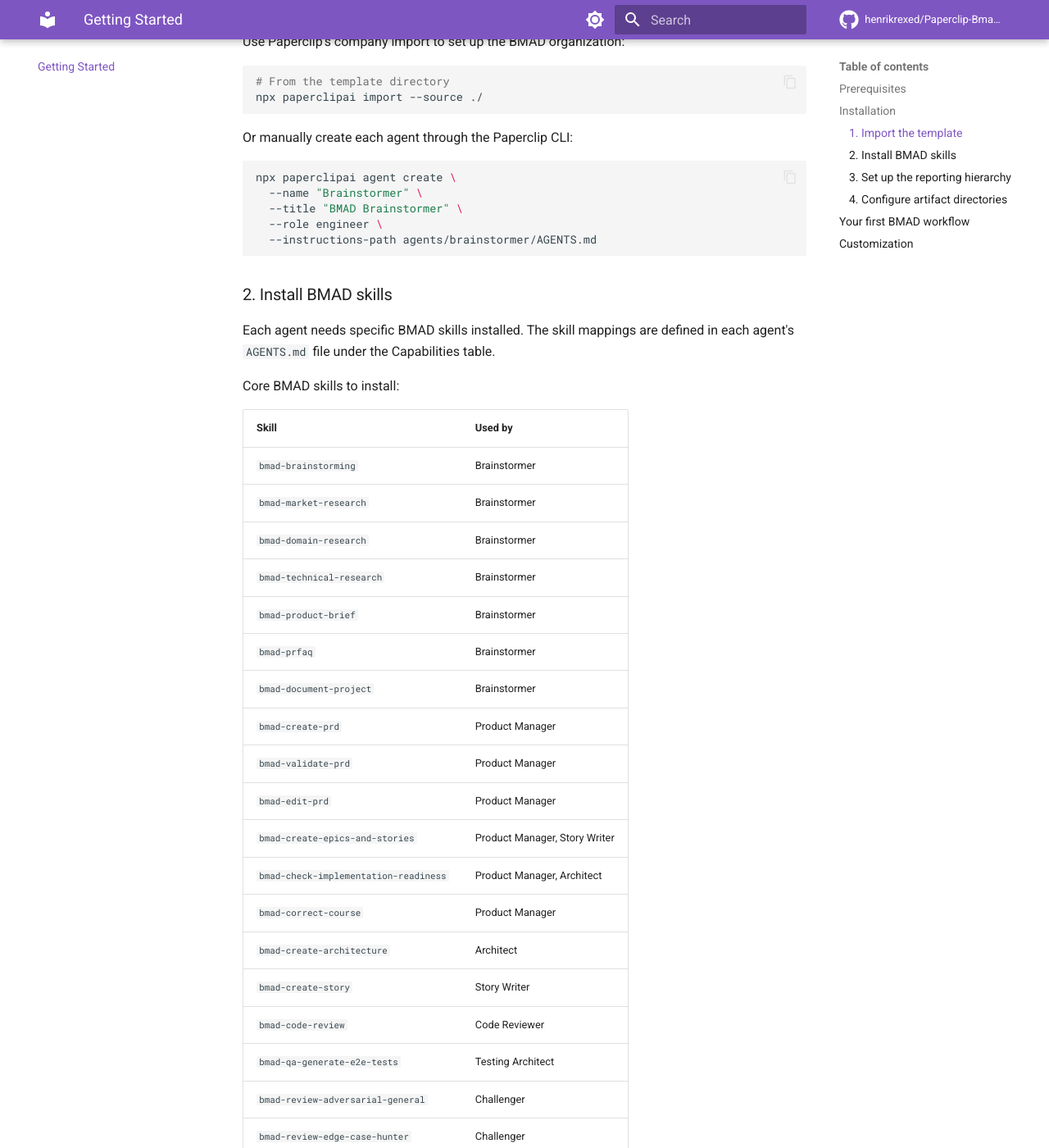
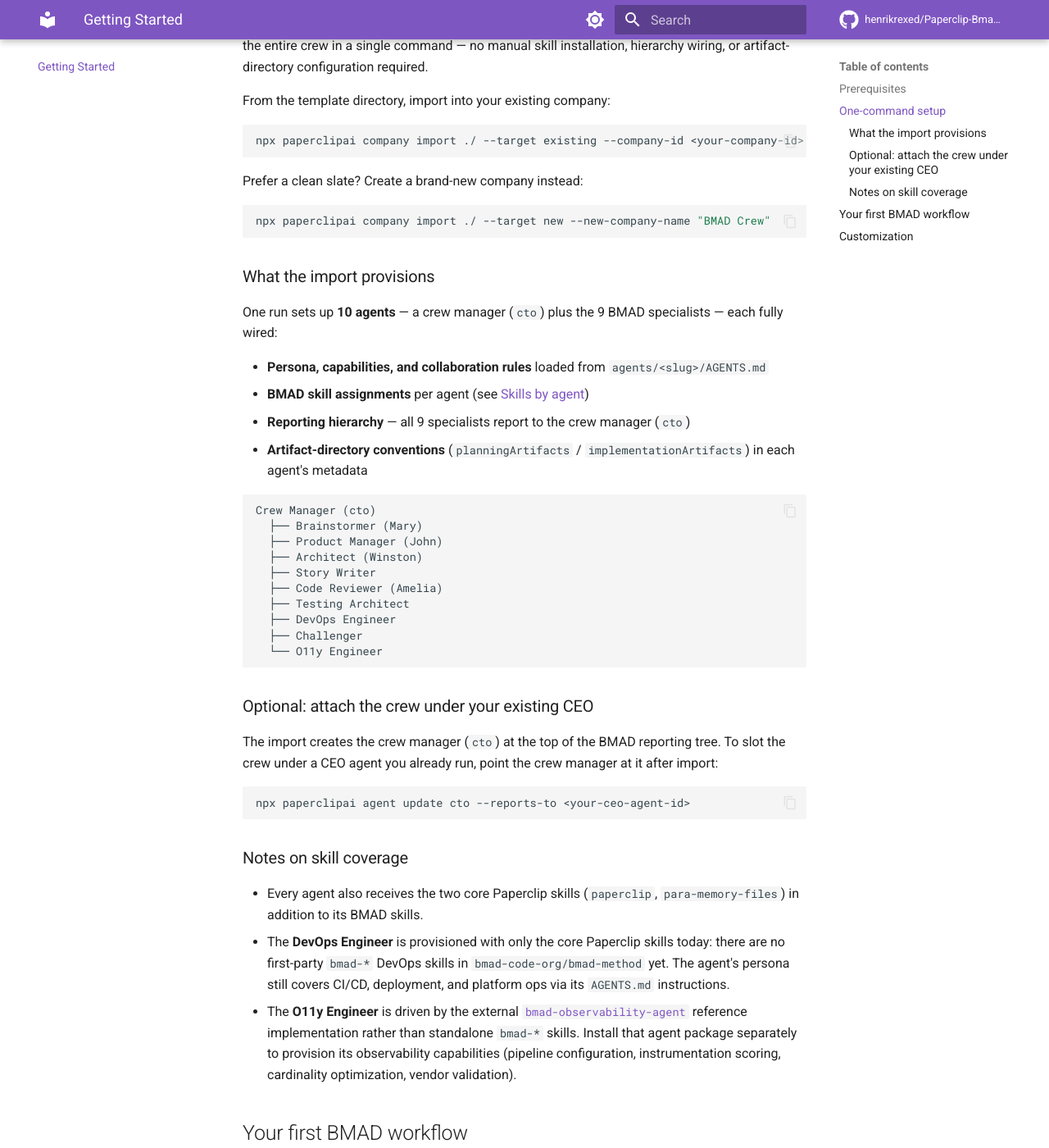
Before and after one commit to henrikrexed/Paperclip-Bmad-Crew, an MkDocs documentation site: the page built from docs/getting-started.md, in a window 1280 px wide and 1400 px high, scrolled down 536 px. Shown: the whole window at 82% size. Built offline with MkDocs 1.6.1 and Material for MkDocs 9.7.7, drawn with Linux system fonts in a browser that asks for light colours; comment, search, counter and statistics services are not loaded; some of the changed text lies outside the part shown.

Commit message:
docs: collapse onboarding into one-command turnkey setup
Rewrite getting-started Steps 2-4 (install skills, set hierarchy,
configure artifact dirs) into the single `company import` command
delivered by the .paperclip.yaml manifest. Correct the Skills-by-Agent
table: the bmad-* DevOps skills do not exist in bmad-code-org/bmad-method,
so DevOps + O11y are documented as core-Paperclip-skills only. Align the
README Quick Start with the same command.

Co-Authored-By: Paperclip <noreply@paperclip.ing>
Signed-off-by: Content Writer <content-writer@paperclip.ing>

````diff
--- a/docs/agents/index.md
+++ b/docs/agents/index.md
@@ -18,7 +18,7 @@
 
 ## Skills by Agent
 
-Each agent is provisioned with a specific set of BMAD skills (defined in its `AGENTS.md` Capabilities table). Install these when setting up the crew — see [Getting Started → Install BMAD skills](../getting-started.md#2-install-bmad-skills).
+Each agent is provisioned with a specific set of skills by the [one-command setup](../getting-started.md#one-command-setup) — you don't install these by hand. The authoritative list lives in the root `.paperclip.yaml` manifest. Every agent also receives the two core Paperclip skills (`paperclip`, `para-memory-files`) in addition to the BMAD skills below.
 
 | Agent | BMAD skills |
 |-------|-------------|
@@ -28,9 +28,9 @@
 | Story Writer | `bmad-create-story`, `bmad-create-epics-and-stories` |
 | Code Reviewer (Amelia) | `bmad-code-review` |
 | Testing Architect | `bmad-qa-generate-e2e-tests` |
-| DevOps Engineer | `bmad-cicd-pipeline`, `bmad-container-deploy`, `bmad-infra-code`, `bmad-deploy-manifest`, `bmad-security-scan`, `bmad-deploy-rollback`, `bmad-env-management`, `bmad-platform-monitor` |
+| DevOps Engineer | Core Paperclip skills only — no first-party `bmad-*` DevOps skills exist yet; CI/CD, deploy, and platform ops are covered by the agent's `AGENTS.md` persona |
 | Challenger | `bmad-review-adversarial-general`, `bmad-review-edge-case-hunter`, `bmad-editorial-review-prose`, `bmad-editorial-review-structure` |
-| O11y Engineer | [`bmad-observability-agent`](https://github.com/henrikrexed/bmad-observability-agent) (reference implementation) |
+| O11y Engineer | Core Paperclip skills only — driven by the external [`bmad-observability-agent`](https://github.com/henrikrexed/bmad-observability-agent) reference implementation (install separately) |
 
 ## Org Chart
 
--- a/docs/getting-started.md
+++ b/docs/getting-started.md
@@ -6,97 +6,59 @@
 
 - [Paperclip](https://paperclip.ing) installed and configured
 - Claude Code or another supported LLM adapter
-- A Paperclip company created
+- A Paperclip company you can import into. Company import is **CEO/board-gated**, so run it as a board user or have your CEO agent run it.
 
-## Installation
+## One-command setup
 
-### 1. Import the template
+The repository ships a portable company package (`.paperclip.yaml` at the root) that provisions the entire crew in a single command — no manual skill installation, hierarchy wiring, or artifact-directory configuration required.
 
-Use Paperclip's company import to set up the BMAD organization:
+From the template directory, import into your existing company:
 
 ```bash
-# From the template directory
-npx paperclipai import --source ./
+npx paperclipai company import ./ --target existing --company-id <your-company-id> --include agents
 ```
 
-Or manually create each agent through the Paperclip CLI:
+Prefer a clean slate? Create a brand-new company instead:
 
 ```bash
-npx paperclipai agent create \
-  --name "Brainstormer" \
-  --title "BMAD Brainstormer" \
-  --role engineer \
-  --instructions-path agents/brainstormer/AGENTS.md
+npx paperclipai company import ./ --target new --new-company-name "BMAD Crew"
 ```
 
-### 2. Install BMAD skills
+### What the import provisions
 
-Each agent needs specific BMAD skills installed. The skill mappings are defined in each agent's `AGENTS.md` file under the Capabilities table.
+One run sets up **10 agents** — a crew manager (`cto`) plus the 9 BMAD specialists — each fully wired:
 
-Core BMAD skills to install:
-
-| Skill | Used by |
-|-------|---------|
-| `bmad-brainstorming` | Brainstormer |
-| `bmad-market-research` | Brainstormer |
-| `bmad-domain-research` | Brainstormer |
-| `bmad-technical-research` | Brainstormer |
-| `bmad-product-brief` | Brainstormer |
-| `bmad-prfaq` | Brainstormer |
-| `bmad-document-project` | Brainstormer |
-| `bmad-create-prd` | Product Manager |
-| `bmad-validate-prd` | Product Manager |
-| `bmad-edit-prd` | Product Manager |
-| `bmad-create-epics-and-stories` | Product Manager, Story Writer |
-| `bmad-check-implementation-readiness` | Product Manager, Architect |
-| `bmad-correct-course` | Product Manager |
-| `bmad-create-architecture` | Architect |
-| `bmad-create-story` | Story Writer |
-| `bmad-code-review` | Code Reviewer |
-| `bmad-qa-generate-e2e-tests` | Testing Architect |
-| `bmad-review-adversarial-general` | Challenger |
-| `bmad-review-edge-case-hunter` | Challenger |
-| `bmad-editorial-review-prose` | Challenger |
-| `bmad-editorial-review-structure` | Challenger |
-| `bmad-cicd-pipeline` | DevOps Engineer |
-| `bmad-container-deploy` | DevOps Engineer |
-| `bmad-infra-code` | DevOps Engineer |
-| `bmad-deploy-manifest` | DevOps Engineer |
-| `bmad-security-scan` | DevOps Engineer |
-| `bmad-deploy-rollback` | DevOps Engineer |
-| `bmad-env-management` | DevOps Engineer |
-| `bmad-platform-monitor` | DevOps Engineer |
-
-!!! note "O11y Engineer skill"
-    The O11y Engineer is driven by the [`bmad-observability-agent`](https://github.com/henrikrexed/bmad-observability-agent) reference implementation rather than the standalone `bmad-*` skills above. Install that agent package to provision its capabilities (pipeline configuration, instrumentation scoring, cardinality optimization, vendor validation).
-
-### 3. Set up the reporting hierarchy
-
-BMAD agents should report to a CTO or engineering manager. Example hierarchy:
+- **Persona, capabilities, and collaboration rules** loaded from `agents/<slug>/AGENTS.md`
+- **BMAD skill assignments** per agent (see [Skills by agent](agents/index.md#skills-by-agent))
+- **Reporting hierarchy** — all 9 specialists report to the crew manager (`cto`)
+- **Artifact-directory conventions** (`planningArtifacts` / `implementationArtifacts`) in each agent's metadata
 
 ```
-CEO
-  └── CTO
-        ├── Brainstormer (Mary)
-        ├── Product Manager (John)
-        ├── Architect (Winston)
-        ├── Story Writer
-        ├── Code Reviewer (Amelia)
-        ├── Testing Architect
-        ├── DevOps Engineer
-        ├── Challenger
-        └── O11y Engineer
+Crew Manager (cto)
+  ├── Brainstormer (Mary)
+  ├── Product Manager (John)
+  ├── Architect (Winston)
+  ├── Story Writer
+  ├── Code Reviewer (Amelia)
+  ├── Testing Architect
+  ├── DevOps Engineer
+  ├── Challenger
+  └── O11y Engineer
 ```
 
-### 4. Configure artifact directories
+### Optional: attach the crew under your existing CEO
 
-BMAD agents write output to standardized directories. Configure these in your project:
+The import creates the crew manager (`cto`) at the top of the BMAD reporting tree. To slot the crew under a CEO agent you already run, point the crew manager at it after import:
 
-- `{planning_artifacts}/` — PRDs, architecture docs, research, epics
-- `{implementation_artifacts}/` — Story files, test summaries
-- `{implementation_artifacts}/infra/` — Infrastructure code, CI/CD configs
+```bash
+npx paperclipai agent update cto --reports-to <your-ceo-agent-id>
+```
 
-These paths are referenced in each agent's Output Conventions section.
+### Notes on skill coverage
+
+- Every agent also receives the two core Paperclip skills (`paperclip`, `para-memory-files`) in addition to its BMAD skills.
+- The **DevOps Engineer** is provisioned with only the core Paperclip skills today: there are no first-party `bmad-*` DevOps skills in `bmad-code-org/bmad-method` yet. The agent's persona still covers CI/CD, deployment, and platform ops via its `AGENTS.md` instructions.
+- The **O11y Engineer** is driven by the external [`bmad-observability-agent`](https://github.com/henrikrexed/bmad-observability-agent) reference implementation rather than standalone `bmad-*` skills. Install that agent package separately to provision its observability capabilities (pipeline configuration, instrumentation scoring, cardinality optimization, vendor validation).
 
 ## Your first BMAD workflow
 
````
Also changed, not shown: README.md (+4 -3 lines).
